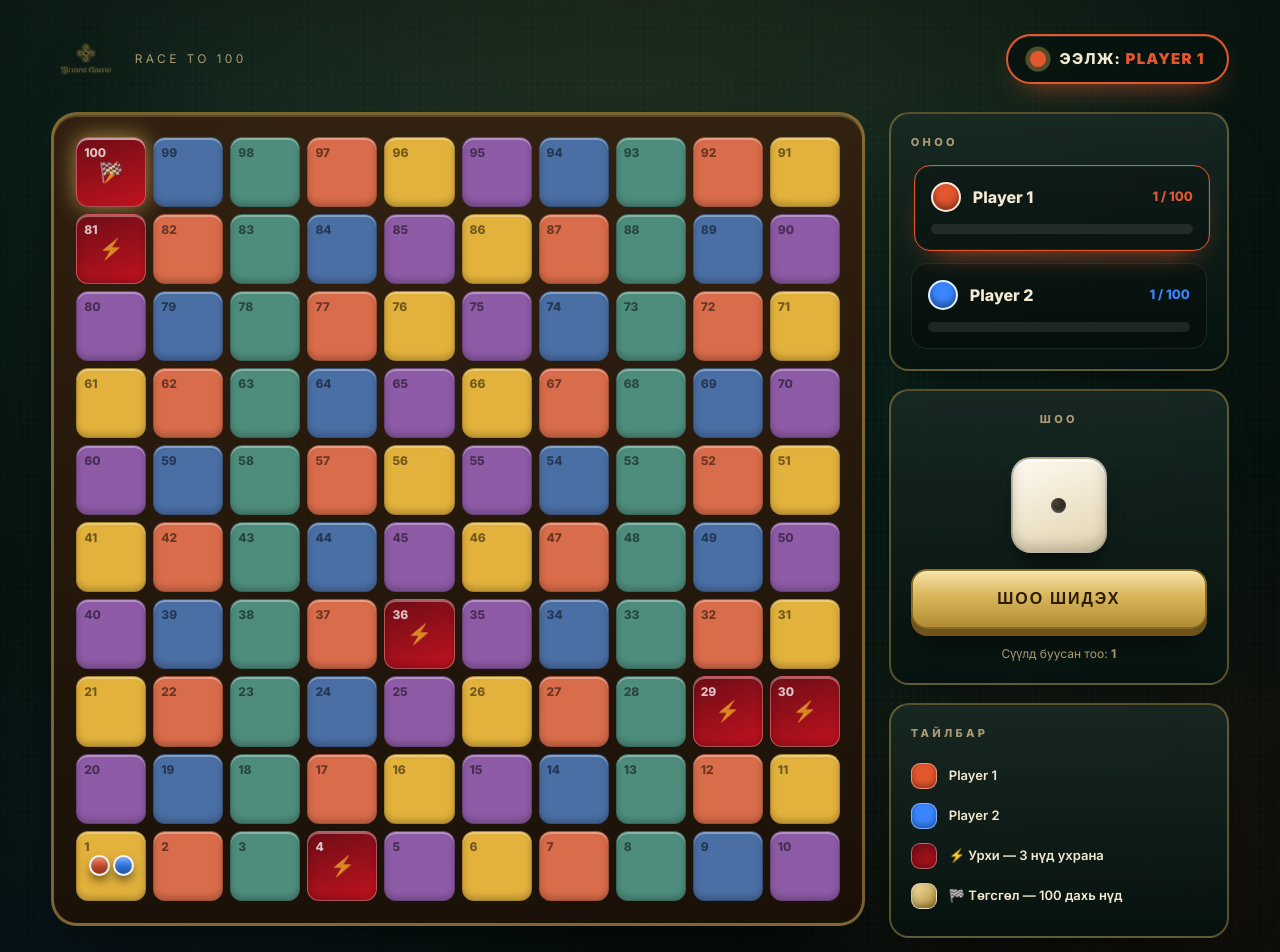
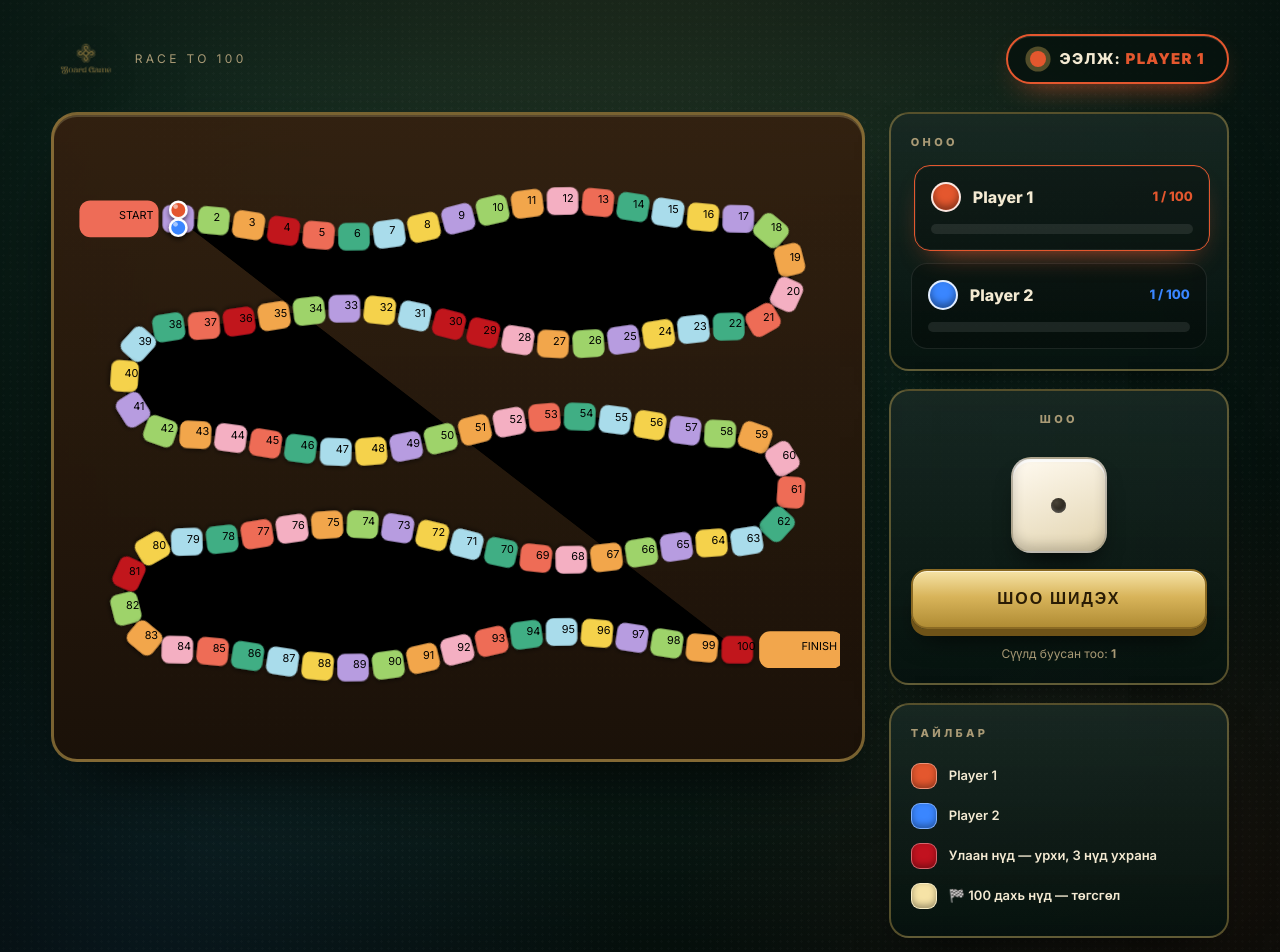
Before and after one commit to 2gooNo/Board-Game, a Next.js app: page /Board-game in a window 1280 px wide. Shown: the top 952 px of the page. Built offline with nearby package versions, Linux system fonts and the light colour scheme.

Commit message:
feat(game): redesign board with SVG winding track, wavy path geometry, and smooth tile placement

```diff
--- a/src/app/Board-game/page.js
+++ b/src/app/Board-game/page.js
@@ -1,27 +1,102 @@
 "use client";
 
-import React, { useState, useEffect } from "react";
+import React, { useState, useEffect, useMemo } from "react";
 import Link from "next/link";
 import "./BoardGame.css";
 
+/* ---------------- board geometry ---------------- */
+
+const VIEW_W = 1120;
+const VIEW_H = 880;
+
+const ROWS = 5;
+const X_START = 150;
+const X_END = 970;
+const Y_START = 120;
+const ROW_GAP = 158;
+const TURN_R = ROW_GAP / 2;
+const WAVE = 34;
+
+// dense centreline of the winding track
+function buildCentreline() {
+  const pts = [];
+
+  for (let row = 0; row < ROWS; row++) {
+    const dir = row % 2 === 0 ? 1 : -1;
+    const y = Y_START + row * ROW_GAP;
+    const from = dir === 1 ? X_START : X_END;
+    const to = dir === 1 ? X_END : X_START;
+
+    // wavy straight-away — the sin(pi*t) factor keeps both ends flat
+    const steps = 140;
+    for (let s = row === 0 ? 0 : 1; s <= steps; s++) {
+      const t = s / steps;
+      pts.push({
+        x: from + (to - from) * t,
+        y: y + WAVE * Math.sin(2 * Math.PI * t) * Math.sin(Math.PI * t),
+      });
+    }
+
+    // half-circle U-turn into the next row
+    if (row < ROWS - 1) {
+      const cy = y + TURN_R;
+      const turnSteps = 70;
+      for (let s = 1; s <= turnSteps; s++) {
+        const a = -Math.PI / 2 + (Math.PI * s) / turnSteps;
+        pts.push({
+          x: to + dir * TURN_R * Math.cos(a),
+          y: cy + TURN_R * Math.sin(a),
+        });
+      }
+    }
+  }
+
+  return pts;
+}
+
+// walk the centreline and drop `count` evenly spaced tiles with their tilt
+function spaceAlong(pts, count) {
+  const cum = [0];
+  for (let i = 1; i < pts.length; i++) {
+    cum.push(
+      cum[i - 1] + Math.hypot(pts[i].x - pts[i - 1].x, pts[i].y - pts[i - 1].y)
+    );
+  }
+  const total = cum[cum.length - 1];
+
+  const out = [];
+  let j = 0;
+  for (let k = 0; k < count; k++) {
+    const target = (total * k) / (count - 1);
+    while (j < cum.length - 2 && cum[j + 1] < target) j++;
+
+    const p0 = pts[j];
+    const p1 = pts[j + 1];
+    const seg = cum[j + 1] - cum[j] || 1;
+    const f = (target - cum[j]) / seg;
+
+    out.push({
+      x: p0.x + (p1.x - p0.x) * f,
+      y: p0.y + (p1.y - p0.y) * f,
+      angle: (Math.atan2(p1.y - p0.y, p1.x - p0.x) * 180) / Math.PI,
+    });
+  }
+  return out;
+}
+
 const TILE_COLORS = [
-  "var(--tile-1)",
-  "var(--tile-2)",
-  "var(--tile-3)",
-  "var(--tile-4)",
-  "var(--tile-5)",
+  "#b79ce0",
+  "#9ed36a",
+  "#f2a64c",
+  "#f4afc2",
+  "#ee6c57",
+  "#3fae84",
+  "#a9dceb",
+  "#f5d24c",
 ];
 
-// classic snake layout: bottom-left is cell 1, every second row runs backwards
-const BOARD_ORDER = (() => {
-  const order = [];
-  for (let row = 9; row >= 0; row--) {
-    const cells = Array.from({ length: 10 }, (_, col) => row * 10 + col);
-    if (row % 2 === 1) cells.reverse();
-    order.push(...cells);
-  }
-  return order;
-})();
+const TILE_W = 46;
+const TILE_H = 40;
 
 const DICE_PIPS = {
   1: [4],
@@ -41,6 +116,14 @@ export default function BoardGame() {
   // 1
   const [turn, setTurn] = useState({ player: true, loading: false });
   const [diceNumber, setDiceNumber] = useState(1);
+
+  const { trackPath, tiles } = useMemo(() => {
+    const centre = buildCentreline();
+    return {
+      trackPath: centre.map((p, i) => `${i ? "L" : "M"}${p.x} ${p.y}`).join(" "),
+      tiles: spaceAlong(centre, 100),
+    };
+  }, []);
 
   function effectSell() {
     const effectiveCellArray = [];
@@ -129,9 +212,9 @@ export default function BoardGame() {
 
   const winner =
     playerOnePosition >= 100
-      ? { name: playerOneName, label: "Player 1", color: "var(--p1)" }
+      ? { name: playerOneName, label: "Player 1" }
       : playerTwoPosition >= 100
-      ? { name: playerTwoName, label: "Player 2", color: "var(--p2)" }
+      ? { name: playerTwoName, label: "Player 2" }
       : null;
 
   if (winner) {
@@ -167,6 +250,15 @@ export default function BoardGame() {
   const activeColor = turn.player ? "var(--p1)" : "var(--p2)";
   const activeName = turn.player ? playerOneName : playerTwoName;
 
+  const sameCell = playerOnePosition === playerTwoPosition;
+  const pawnSpots = [
+    { pos: playerOnePosition, color: "#e4572e", name: playerOneName, side: -1 },
+    { pos: playerTwoPosition, color: "#3a86ff", name: playerTwoName, side: 1 },
+  ];
+
+  const startTile = tiles[0];
+  const endTile = tiles[tiles.length - 1];
+
   return (
     <main className="table-shell">
       <div className="layer game-page">
@@ -192,49 +284,131 @@ export default function BoardGame() {
 
         <div className="game-grid">
           <section className="board-frame">
-            <div className="board">
-              {BOARD_ORDER.map((index) => {
-                const isP1 = index === playerOnePosition;
-                const isP2 = index === playerTwoPosition;
+            <svg
+              className="board-svg"
+              viewBox={`0 0 ${VIEW_W} ${VIEW_H}`}
+              role="img"
+              aria-label="Тоглоомын зам"
+            >
+              <defs>
+                <filter id="tileShadow" x="-40%" y="-40%" width="180%" height="180%">
+                  <feDropShadow
+                    dx="0"
+                    dy="3"
+                    stdDeviation="3"
+                    floodColor="#000"
+                    floodOpacity="0.45"
+                  />
+                </filter>
+                <filter id="pawnShadow" x="-60%" y="-60%" width="220%" height="220%">
+                  <feDropShadow
+                    dx="0"
+                    dy="4"
+                    stdDeviation="4"
+                    floodColor="#000"
+                    floodOpacity="0.6"
+                  />
+                </filter>
+              </defs>
+
+              {/* the road under the tiles */}
+              <path className="track-shadow" d={trackPath} />
+              <path className="track-line" d={trackPath} />
+
+              {/* START / FINISH markers */}
+              <g className="marker">
+                <rect
+                  x={startTile.x - 145}
+                  y={startTile.y - 27}
+                  width={116}
+                  height={54}
+                  rx={16}
+                  fill="#ee6c57"
+                />
+                <text x={startTile.x - 87} y={startTile.y + 1}>
+                  START
+                </text>
+              </g>
+              <g className="marker">
+                <rect
+                  x={endTile.x + 32}
+                  y={endTile.y - 27}
+                  width={124}
+                  height={54}
+                  rx={16}
+                  fill="#f2a64c"
+                />
+                <text x={endTile.x + 94} y={endTile.y + 1}>
+                  FINISH
+                </text>
+              </g>
+
+              {/* the 100 tiles */}
+              {tiles.map((tile, index) => {
                 const isTrap = effectiveCell.includes(index);
                 const isFinish = index === 99;
-                const hasPawn = isP1 || isP2;
+                const fill = isTrap
+                  ? "#c1121f"
+                  : isFinish
+                  ? "#f6e3a6"
+                  : TILE_COLORS[index % TILE_COLORS.length];
 
                 return (
-                  <div
-                    key={index}
-                    className={`board-cell${isTrap ? " trap" : ""}${
-                      isFinish ? " finish" : ""
-                    }`}
-                    style={{ "--tile": TILE_COLORS[index % TILE_COLORS.length] }}
-                  >
-                    {index + 1}
-
-                    {!hasPawn && isTrap && <span className="cell-mark">⚡</span>}
-                    {!hasPawn && isFinish && <span className="cell-mark">🏁</span>}
-
-                    {hasPawn && (
-                      <div className="pawns">
-                        {isP1 && (
-                          <span
-                            className={`pawn${isP2 ? " small" : ""}`}
-                            style={{ "--pawn": "var(--p1)" }}
-                            title={playerOneName}
-                          />
-                        )}
-                        {isP2 && (
-                          <span
-                            className={`pawn${isP1 ? " small" : ""}`}
-                            style={{ "--pawn": "var(--p2)" }}
-                            title={playerTwoName}
-                          />
-                        )}
-                      </div>
-                    )}
-                  </div>
+                  <g key={index} className="tile">
+                    <g transform={`translate(${tile.x} ${tile.y}) rotate(${tile.angle})`}>
+                      <rect
+                        x={-TILE_W / 2}
+                        y={-TILE_H / 2}
+                        width={TILE_W}
+                        height={TILE_H}
+                        rx={11}
+                        fill={fill}
+                        filter="url(#tileShadow)"
+                      />
+                    </g>
+                    <text
+                      x={tile.x}
+                      y={tile.y + 1}
+                      className={isTrap ? "tile-num on-dark" : "tile-num"}
+                    >
+                      {index + 1}
+                    </text>
+                  </g>
                 );
               })}
-            </div>
+
+              {/* pawns */}
+              {pawnSpots.map((p) => {
+                const tile = tiles[Math.min(p.pos, 99)];
+                const rad = (tile.angle * Math.PI) / 180;
+                const off = sameCell ? 13 : 0;
+                const cx = tile.x - Math.sin(rad) * off * p.side;
+                const cy = tile.y + Math.cos(rad) * off * p.side;
+
+                return (
+                  <g
+                    key={p.color}
+                    className="board-pawn"
+                    transform={`translate(${cx} ${cy})`}
+                  >
+                    <title>{p.name}</title>
+                    <circle
+                      r={sameCell ? 12 : 16}
+                      fill={p.color}
+                      stroke="#fff"
+                      strokeWidth={3.5}
+                      filter="url(#pawnShadow)"
+                    />
+                    <circle
+                      cx={-4}
+                      cy={-5}
+                      r={sameCell ? 3.5 : 4.5}
+                      fill="rgba(255,255,255,0.55)"
+                    />
+                  </g>
+                );
+              })}
+            </svg>
           </section>
 
           <aside className="sidebar">
@@ -255,9 +429,7 @@ export default function BoardGame() {
                 <div className="bar">
                   <div
                     className="bar-fill"
-                    style={{
-                      width: `${Math.min(playerOnePosition, 100)}%`,
-                    }}
+                    style={{ width: `${Math.min(playerOnePosition, 100)}%` }}
                   />
                 </div>
               </div>
@@ -276,9 +448,7 @@ export default function BoardGame() {
                 <div className="bar">
                   <div
                     className="bar-fill"
-                    style={{
-                      width: `${Math.min(playerTwoPosition, 100)}%`,
-                    }}
+                    style={{ width: `${Math.min(playerTwoPosition, 100)}%` }}
                   />
                 </div>
               </div>
@@ -311,26 +481,20 @@ export default function BoardGame() {
             <div className="panel">
               <h2 className="panel-title">Тайлбар</h2>
               <div className="legend-row">
-                <span className="legend-swatch" style={{ "--sw": "var(--p1)" }} />
+                <span className="legend-swatch round" style={{ "--sw": "#e4572e" }} />
                 {playerOneName}
               </div>
               <div className="legend-row">
-                <span className="legend-swatch" style={{ "--sw": "var(--p2)" }} />
+                <span className="legend-swatch round" style={{ "--sw": "#3a86ff" }} />
                 {playerTwoName}
               </div>
               <div className="legend-row">
-                <span
-                  className="legend-swatch"
-                  style={{ "--sw": "linear-gradient(160deg, #6d0d16, #c1121f)" }}
-                />
-                ⚡ Урхи — 3 нүд ухрана
+                <span className="legend-swatch" style={{ "--sw": "#c1121f" }} />
+                Улаан нүд — урхи, 3 нүд ухрана
               </div>
               <div className="legend-row">
-                <span
-                  className="legend-swatch"
-                  style={{ "--sw": "linear-gradient(135deg, #f6e3a6, #b08c34)" }}
-                />
-                🏁 Төгсгөл — 100 дахь нүд
+                <span className="legend-swatch" style={{ "--sw": "#f6e3a6" }} />
+                🏁 100 дахь нүд — төгсгөл
               </div>
             </div>
           </aside>
```
